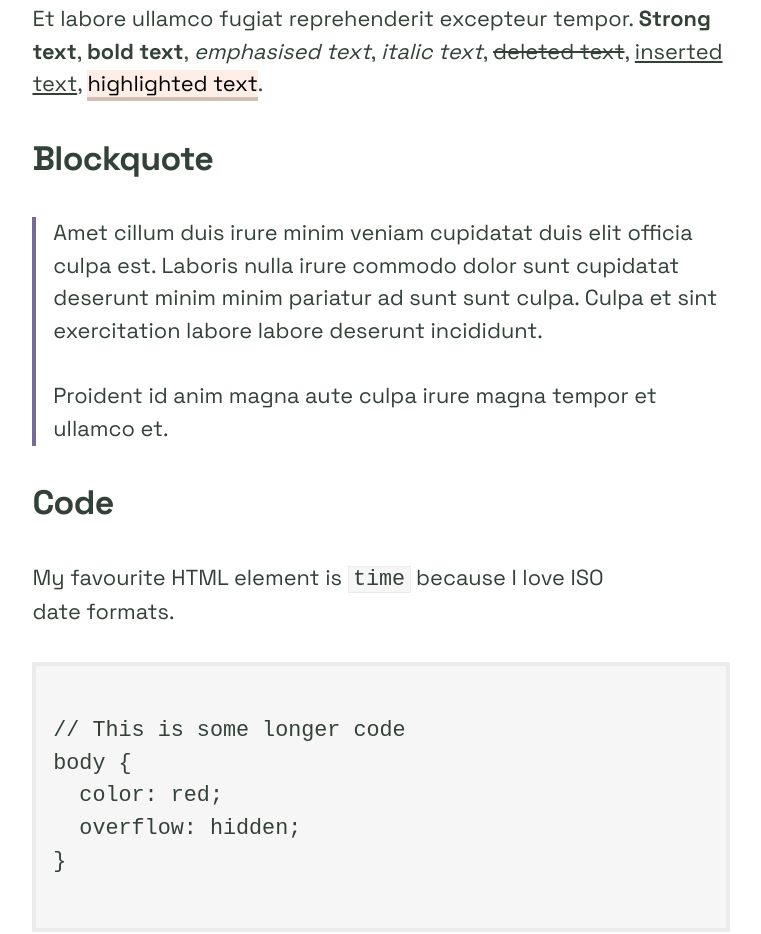
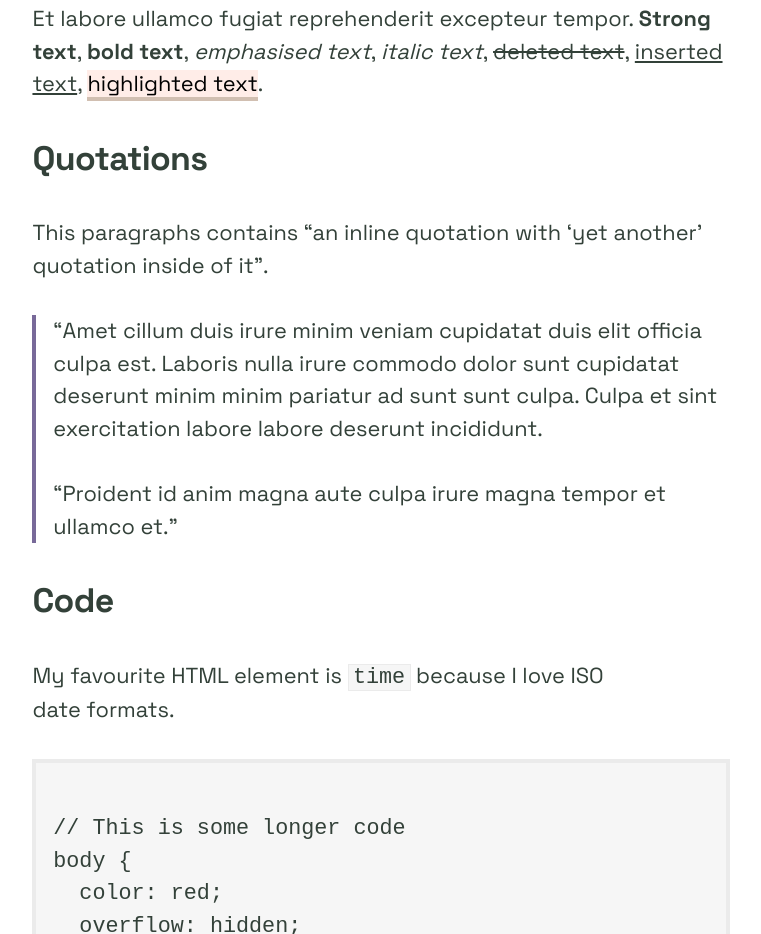
Before and after one commit to querkmachine/one-stylesheet, a plain HTML site: page index.html in a window 1280 px wide. Shown: the part 2860-3794 px from the top of the page, without its empty margins (259-1020 px from the left). Drawn offline with Linux system fonts and the light colour scheme.

Commit message:
Add quote and blockquote styles

```diff
--- a/index.html
+++ b/index.html
@@ -109,7 +109,12 @@
       <mark>highlighted text</mark>.
     </p>
 
-    <h4>Blockquote</h4>
+    <h4>Quotations</h4>
+    <p>
+      This paragraphs contains
+      <q>an inline quotation with <q>yet another</q> quotation inside of it</q>.
+    </p>
+
     <blockquote>
       <p>
         Amet cillum duis irure minim veniam cupidatat duis elit officia culpa
--- a/one-stylesheet.css
+++ b/one-stylesheet.css
@@ -290,12 +290,28 @@ img {
  * ===========
  */
 
+q {
+  quotes: "“" "”" "‘" "’";
+}
+
 blockquote {
   margin: 0;
   margin-block-end: var(--space-5);
   padding-inline-start: var(--space-3);
   border-inline-start: var(--border-regular) solid var(--color-furniture);
   text-align: start;
+}
+
+blockquote p::before {
+  content: "\201C";
+
+  /* This float is necessary to avoid whitespace being rendered between the
+     quote mark and the start of the text.*/
+  float: inline-start;
+}
+
+blockquote p:last-child::after {
+  content: "\201D";
 }
 
 /**
```
Also changed, not shown: CHANGELOG.md.
